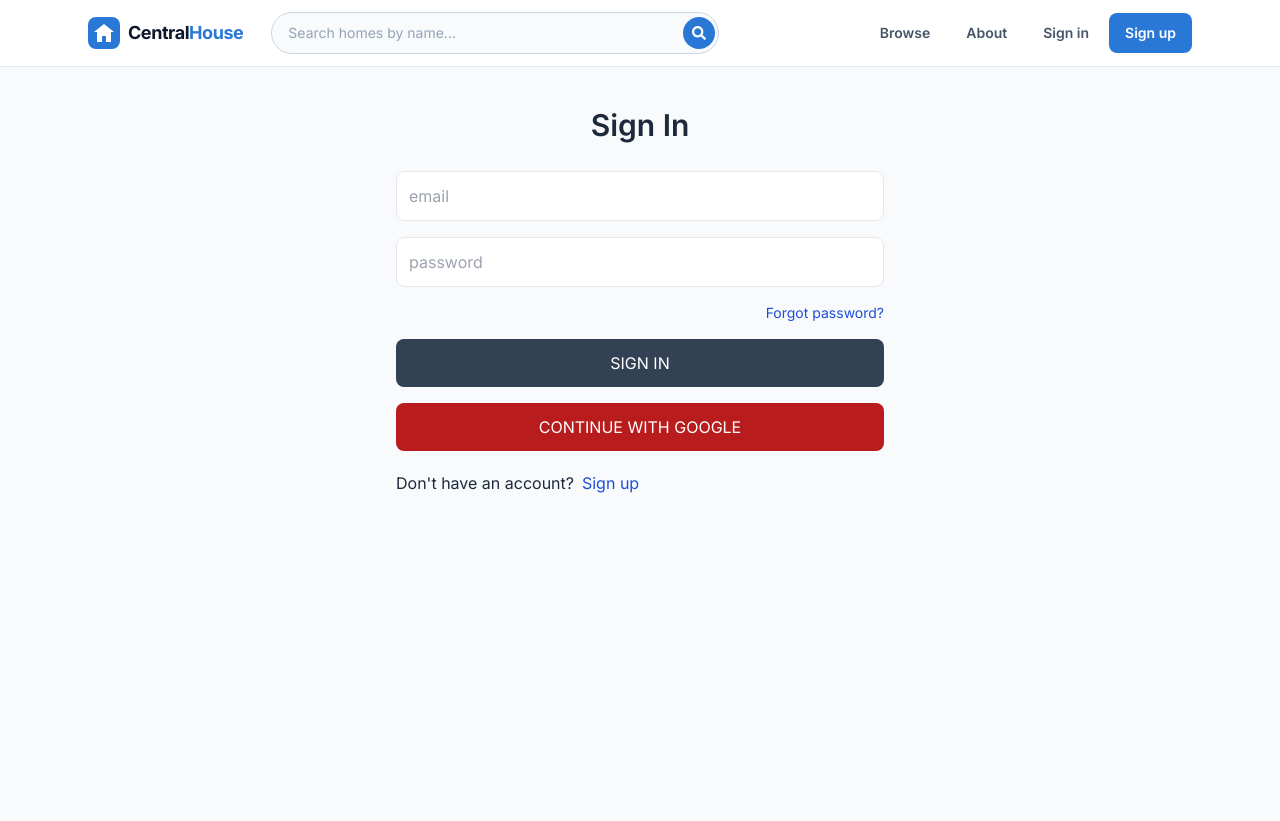
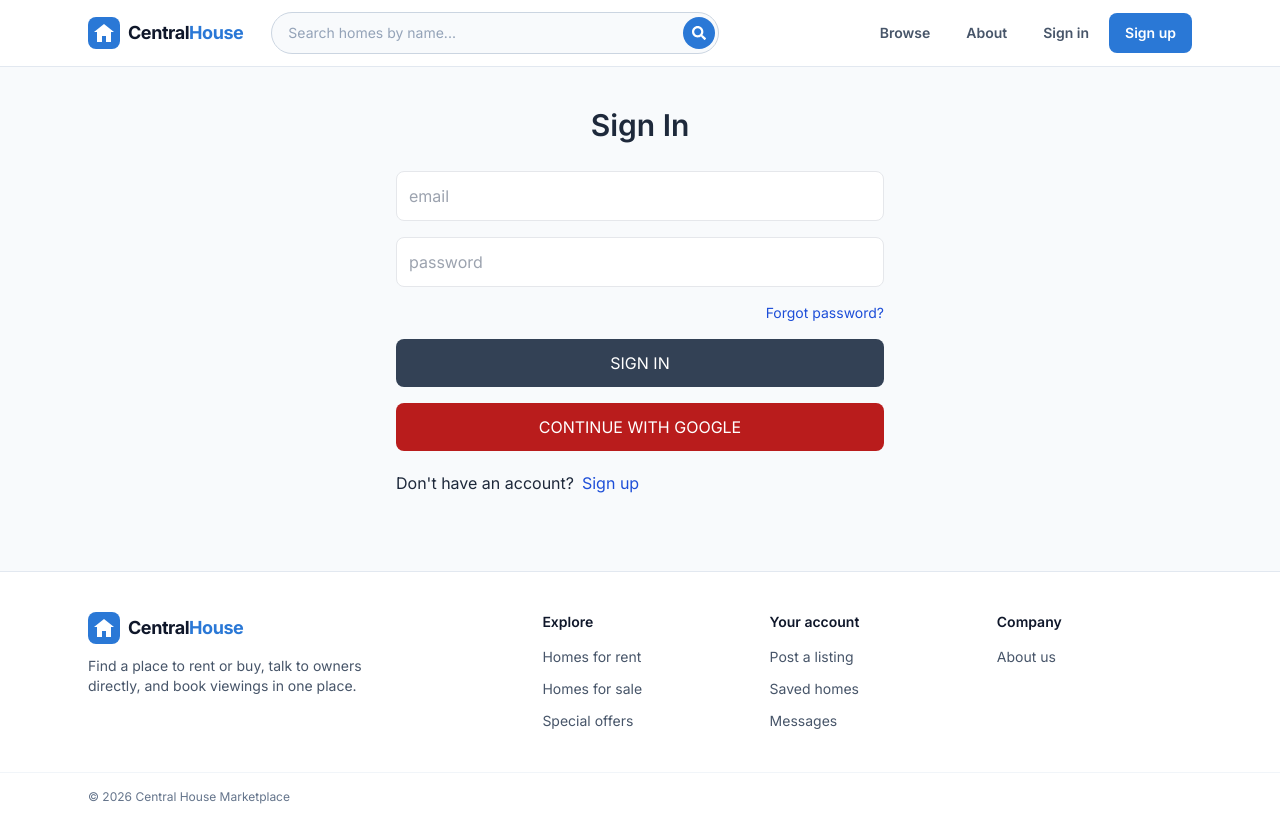
Before and after one commit to solomonadola/central-house-marketplace, a React (Vite) app in the folder client/: page /sign-in in a window 1280 px wide. Before the commit the page ends 800 px from the top, so only its background shows below. Built offline with nearby package versions, Linux system fonts and the light colour scheme; no server answers.

Commit message:
Add a site footer
Logo, a short tagline, and links to browsing, account pages and the
about page. The page layout keeps it at the bottom of short pages.

```diff
--- a/client/src/App.jsx
+++ b/client/src/App.jsx
@@ -6,6 +6,7 @@ import About from './pages/About';
 import Profile from './pages/Profile';
 import Header from './components/Header';
 import VerifyEmailBanner from './components/VerifyEmailBanner';
+import Footer from './components/Footer';
 import PrivateRoute from './components/PrivateRoute';
 import CreateListing from './pages/CreateListing';
 import UpdateListing from './pages/UpdateListing';
@@ -24,8 +25,11 @@ import AdminRoute from './components/AdminRoute';
 export default function App() {
   return (
     <BrowserRouter>
+      {/* Column layout keeps the footer at the bottom on short pages. */}
+      <div className='flex min-h-screen flex-col'>
       <Header />
       <VerifyEmailBanner />
+      <div className='flex-1'>
       <Routes>
         <Route path='/' element={<Home />} />
         <Route path='/sign-in' element={<SignIn />} />
@@ -54,6 +58,9 @@ export default function App() {
           <Route path='/admin' element={<Admin />} />
         </Route>
       </Routes>
+      </div>
+      <Footer />
+      </div>
     </BrowserRouter>
   );
 }
--- /dev/null
+++ b/client/src/components/Footer.jsx
@@ -0,0 +1,56 @@
+import { Link } from 'react-router-dom';
+import Logo from './Logo';
+
+const columns = [
+  [
+    'Explore',
+    [
+      ['Homes for rent', '/search?type=rent'],
+      ['Homes for sale', '/search?type=sale'],
+      ['Special offers', '/search?offer=true'],
+    ],
+  ],
+  [
+    'Your account',
+    [
+      ['Post a listing', '/create-listing'],
+      ['Saved homes', '/saved'],
+      ['Messages', '/messages'],
+    ],
+  ],
+  ['Company', [['About us', '/about']]],
+];
+
+export default function Footer() {
+  return (
+    <footer className='mt-16 border-t border-slate-200 bg-white'>
+      <div className='container-page grid grid-cols-2 gap-8 py-10 lg:grid-cols-5'>
+        <div className='col-span-2'>
+          <Logo />
+          <p className='mt-3 max-w-xs text-sm text-slate-600'>
+            Find a place to rent or buy, talk to owners directly, and book viewings in one place.
+          </p>
+        </div>
+        {columns.map(([title, links]) => (
+          <nav key={title} aria-label={title}>
+            <h2 className='text-sm font-semibold text-slate-900'>{title}</h2>
+            <ul className='mt-3 space-y-2'>
+              {links.map(([label, to]) => (
+                <li key={to}>
+                  <Link to={to} className='text-sm text-slate-600 hover:text-brand-700'>
+                    {label}
+                  </Link>
+                </li>
+              ))}
+            </ul>
+          </nav>
+        ))}
+      </div>
+      <div className='border-t border-slate-100'>
+        <p className='container-page py-4 text-xs text-slate-500'>
+          © {new Date().getFullYear()} Central House Marketplace
+        </p>
+      </div>
+    </footer>
+  );
+}
```
